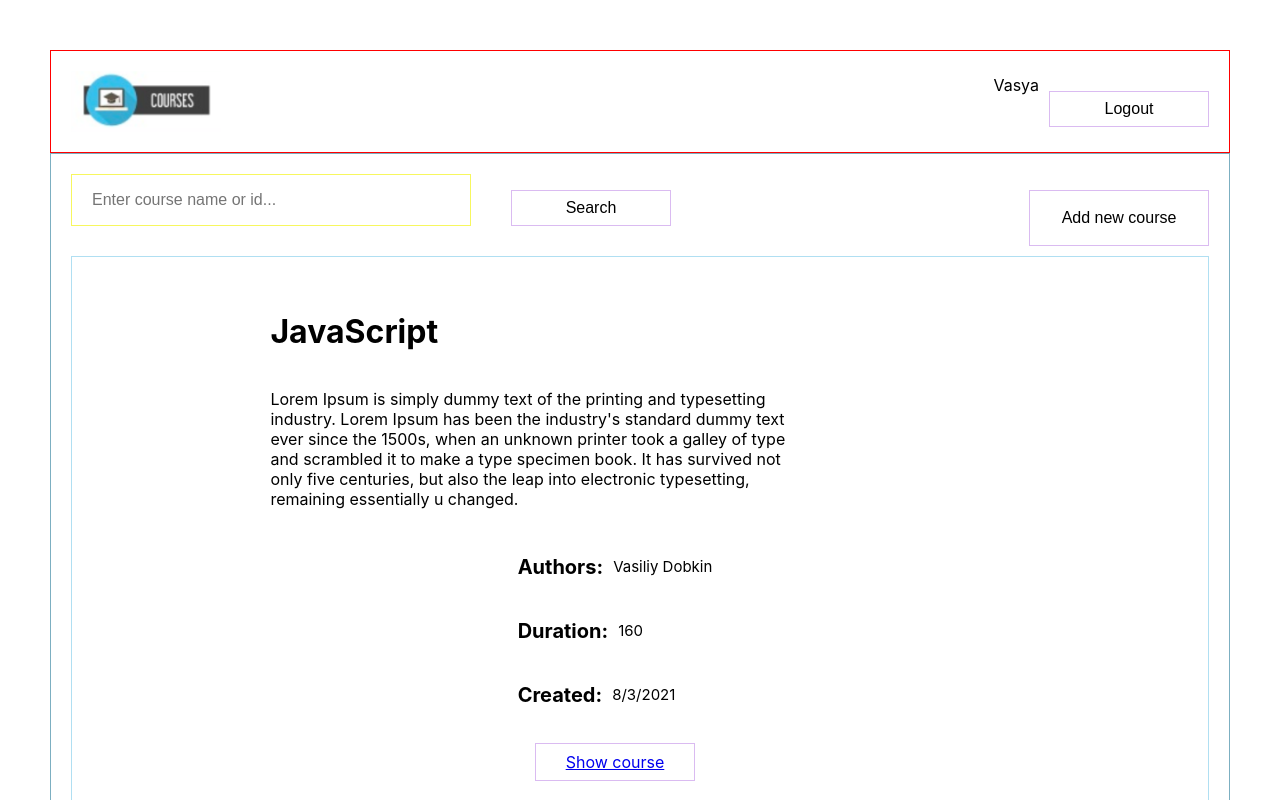
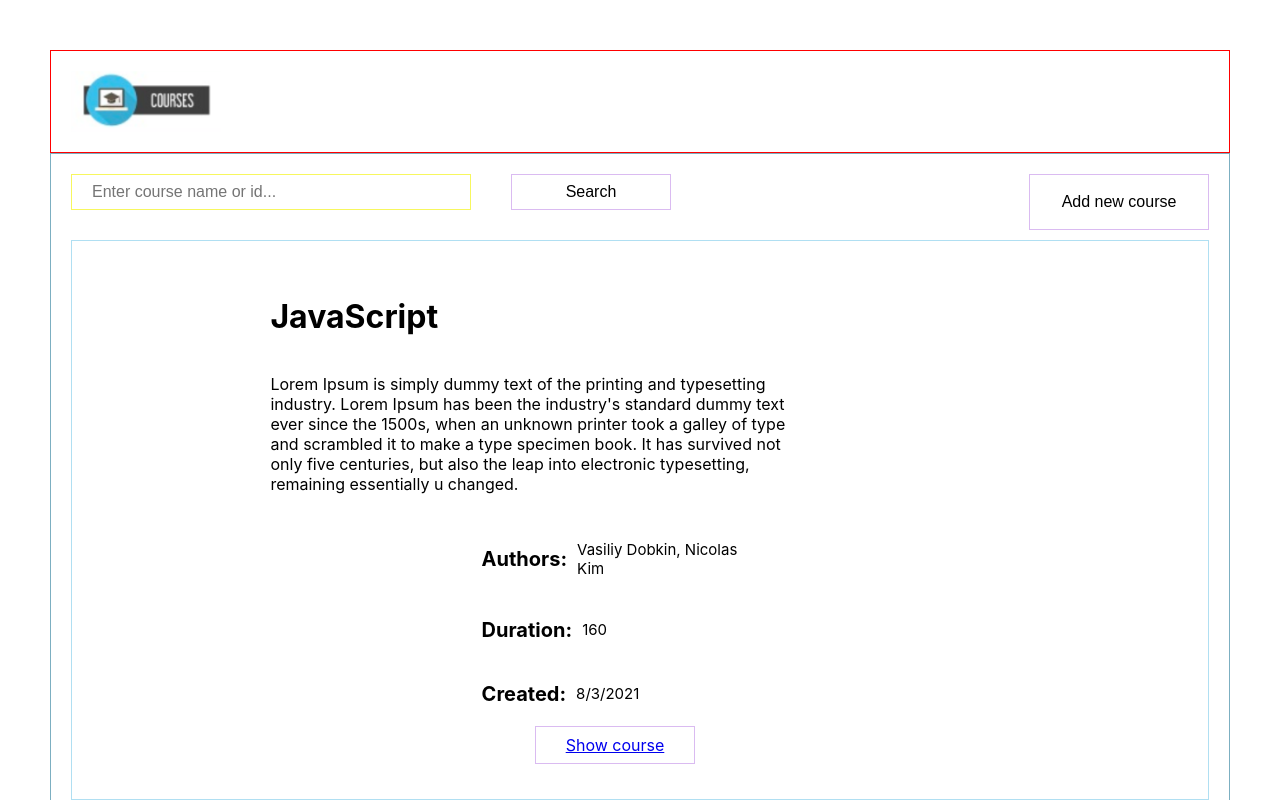
Before and after one commit to kevinbrane/React-practice, a React (Create React App) app in the folder courses-app/: page /courses in a window 1280 px wide. Shown: the top 800 px of the page. Built offline with nearby package versions, Linux system fonts and the light colour scheme.

Commit message:
second task finished

```diff
--- a/courses-app/src/App.jsx
+++ b/courses-app/src/App.jsx
@@ -1,31 +1,33 @@
-import React from 'react'
-import { Routes, Route, BrowserRouter } from 'react-router-dom';
-import { Header } from './components/Header'
-import Course from './pages/Course'
-import CreateCourse from './pages/CreateCourse'
-import { SearchProvider } from './context/SearchContext'
-import { Registration} from './pages/Registration'
-import { Login } from './pages/Login'
-import { CourseInfo } from './pages/CourseInfo'
+import React from "react";
+import { Routes, Route, BrowserRouter } from "react-router-dom";
+import { Header } from "./components/Header";
+import Course from "./pages/Course";
+import CreateCourse from "./pages/CreateCourse";
+import { SearchProvider } from "./context/SearchContext";
+import { Registration } from "./pages/Registration";
+import { Login } from "./pages/Login";
+import { CourseInfo } from "./pages/CourseInfo";
 
 export const App = () => {
+  const token = localStorage.getItem("token");
+
   return (
     <BrowserRouter>
-    <div className='main'>
-      <SearchProvider>
-      <Header/>
-      <div className='Body-container'>
-      <Routes>
-       <Route path='/courses' element={<Course/>} />
-       <Route path='/create-course' element={<CreateCourse />}/>
-       <Route path='/registration' element={<Registration/>}/>
-       <Route path='/' element={<Login/>}/>
-       <Route path='/Login' element={<Login/>}/>
-       <Route path='/course/:courseId' element={<CourseInfo/>}/>
-      </Routes>
+      <div className="main">
+        <SearchProvider>
+          <Header />
+          <div className="Body-container">
+            <Routes>
+              <Route path="/courses" element={<Course />} />
+              <Route path="/create-course" element={<CreateCourse />} />
+              <Route path="/registration" element={<Registration />} />
+              <Route path="/" element={!token ? <Login /> : <Course />} />
+              <Route path="/login" element={<Login />} />
+              <Route path="/course/:courseId" element={<CourseInfo />} />
+            </Routes>
+          </div>
+        </SearchProvider>
       </div>
-    </SearchProvider>
-    </div>
     </BrowserRouter>
-  )
-}
+  );
+};
--- a/courses-app/src/components/Header.jsx
+++ b/courses-app/src/components/Header.jsx
@@ -2,14 +2,28 @@ import React from 'react'
 import {Button} from './Button'
 import { Logo } from './Logo'
 import '../styles/Header.css'
+import { useNavigate } from 'react-router-dom';
+import { useSearchContext } from '../context/SearchContext';
+
 
 export const Header = () => {
+  const { userName } = useSearchContext();
+  const navigate = useNavigate();
+  const token = localStorage.getItem("token");
+
+  const handleLogout = () => {
+    localStorage.removeItem('token');
+    localStorage.removeItem('userName');
+    navigate('/login');
+  }
   return (
     <div className='Header'>
       <Logo/>
       <div className='rightHeader'>
-        <label>Vasya</label>
-        <Button className="button">Logout</Button>
+        <label>{userName}</label>
+        {token &&
+          <Button onClick={handleLogout} className="button">Logout</Button>
+        }
       </div>
     </div>
   )
--- a/courses-app/src/context/SearchContext.jsx
+++ b/courses-app/src/context/SearchContext.jsx
@@ -5,13 +5,12 @@ const SearchContext = createContext({
     setSearch: () => {},
 })
 
-
-
 export const SearchProvider = ({children}) => {
     const [search, setSearch] = useState(null);
+    const [ userName, setUserName ] = useState('');
 
     return (
-        <SearchContext.Provider value={{search, setSearch}}>
+        <SearchContext.Provider value={{search, setSearch, userName, setUserName}}>
             {children}
         </SearchContext.Provider>
     )
--- a/courses-app/src/mocks/mockedCoursesList.js
+++ b/courses-app/src/mocks/mockedCoursesList.js
@@ -13,7 +13,7 @@ export const mockedCoursesList = [
   changed.`,
  creationDate: '8/3/2021',
  duration: 160,
- authors: ['27cc3006-e93a-4748-8ca8-73d06aa93b6d', 'f762978b-61eb-4096-812bebde22838167'],
+ authors: ['27cc3006-e93a-4748-8ca8-73d06aa93b6d', 'f762978b-61eb-4096-812b-ebde22838167'],
  },
  {
  id: 'b5630fdd-7bf7-4d39-b75a-2b5906fd0916',
--- a/courses-app/src/pages/CourseInfo.jsx
+++ b/courses-app/src/pages/CourseInfo.jsx
@@ -1,49 +1,46 @@
-import React, {useEffect} from 'react'
-import { useNavigate, useParams } from 'react-router-dom';
-import {  mockedCoursesList } from '../mocks/mockedCoursesList'
-import { mockedAuthorsList } from '../mocks/mockedAuthorsList'
-import { CourseCard } from '../components/CourseCard';
-
+import React from "react";
+import { useNavigate, useParams } from "react-router-dom";
+import { mockedCoursesList } from "../mocks/mockedCoursesList";
+import { mockedAuthorsList } from "../mocks/mockedAuthorsList";
 
 export const CourseInfo = () => {
-
- /*  const { courseId } = useParams();
-  const result = mockedCoursesList.filter(course=>course.id === courseId)[0]
-  const authorNames = mockedAuthorsList
-    .map((author) => result.authors.filter(resultAuthor => author.id === resultAuthor))
-
-   */
-
-    const { courseId } = useParams();
-    const course = mockedCoursesList.find((course) => course.id === courseId);
-    const authorNames = course.authors.map((authorId) => {
-      const author = mockedAuthorsList.find((author) => author.id === authorId);
-      return author.name;
+  const { courseId } = useParams();
+  const navigate = useNavigate();
+  const result = mockedCoursesList.filter(
+    (course) => course.id === courseId
+  )[0];
+  const authorNames = result.authors.map((author) => {
+    return mockedAuthorsList.filter((resultAuthor) => {
+      if (author === resultAuthor.id) return true;
     });
-
-  console.log(authorNames)
+  });
 
   return (
     <div className="course-info-container">
-      <button>Back to courses</button>
+      <button onClick={() => navigate('/courses')}>Back to courses</button>
       <div className="course-info-header">
         <h1>{result.title}</h1>
-        <p>
-          {result.description}
-        </p>
+        <p>{result.description}</p>
       </div>
       <div className="course-info-list">
-          <div className="course-info-item">
-            <h3 className='title-container'>ID: <span className='title'>{result.id}</span></h3>
-            <h3>Duration: <span>{result.duration}</span> </h3>
-            <h3 className='title-container'>Created: <span className='title'>{result.created} </span> </h3>
-            {authorNames.map((author) => {
-              return (
-                <h3 className='title-container'>Authors: <span className='title'> {author} </span></h3>
-              )
-            })}
-
-          </div>
+        <div className="course-info-item">
+          <h3 className="title-container">
+            ID: <span className="title">{result.id}</span>
+          </h3>
+          <h3>
+            Duration: <span>{result.duration}</span>{" "}
+          </h3>
+          <h3 className="title-container">
+            Created: <span className="title">{result.created} </span>{" "}
+          </h3>
+          {authorNames.flat().map((author) => {
+            return (
+              <h3 className="title-container">
+                Authors: <span className="title"> {author.name} </span>
+              </h3>
+            );
+          })}
+        </div>
       </div>
     </div>
   );
--- a/courses-app/src/pages/CreateCourse.jsx
+++ b/courses-app/src/pages/CreateCourse.jsx
@@ -31,8 +31,6 @@ const CreateCourse = () => {
     setCourseAuthors(newCourseAuthorsList);
   }
 
-
-
   const createAuthor = () => {
     if (authorName !== '') {
       const authorId = uuidv4();
@@ -47,7 +45,6 @@ const CreateCourse = () => {
   const toHoursAndMinutes = (totalMinutes) => {
     const hours = Math.floor(totalMinutes / 60);
     const minutes = totalMinutes % 60;
-    console.log(moment(`${hours}:${minutes}`, 'hh:mm').format())
     setDuration(`${hours}:${minutes}`)
   }
 
--- a/courses-app/src/pages/Login.jsx
+++ b/courses-app/src/pages/Login.jsx
@@ -2,11 +2,13 @@ import React from 'react'
 import { useState } from 'react';
 import { Link, useNavigate } from 'react-router-dom';
 import axios from 'axios';
+import { useSearchContext } from '../context/SearchContext';
 import '../styles/Login.css'
 
 export const Login = () => {
 
   const navigate = useNavigate();
+  const { setUserName } = useSearchContext();
 
   const [email, setEmail] = useState('');
   const [password, setPassword] = useState('');
@@ -23,7 +25,9 @@ export const Login = () => {
     event.preventDefault();
     axios.post('http://localhost:4000/login', { email, password })
       .then(response => {
+        console.log(response.data.user.name);
         window.localStorage.setItem('token', response.data.result);
+        setUserName(response.data.user.name);
         navigate('/courses');
       })
       .catch(error => {
--- a/courses-app/src/styles/Header.css
+++ b/courses-app/src/styles/Header.css
@@ -5,9 +5,11 @@
   cursor: default;
   justify-content: space-between;
   align-items: center;
+  margin: 0;
 }
 
 .rightHeader {
   display: flex;
   gap: 10px;
+  align-items: center;
 }
--- a/courses-app/src/styles/Login.css
+++ b/courses-app/src/styles/Login.css
@@ -39,7 +39,6 @@ input {
 .button {
   width: 10rem;
   text-align: center;
-  margin-top: 1rem;
   padding: 0.5rem 1rem;
   border-color: #dabbf1;
   font-size: 1rem;
```
Also changed, not shown: courses-app/src/styles/CourseInfo.css (added).
